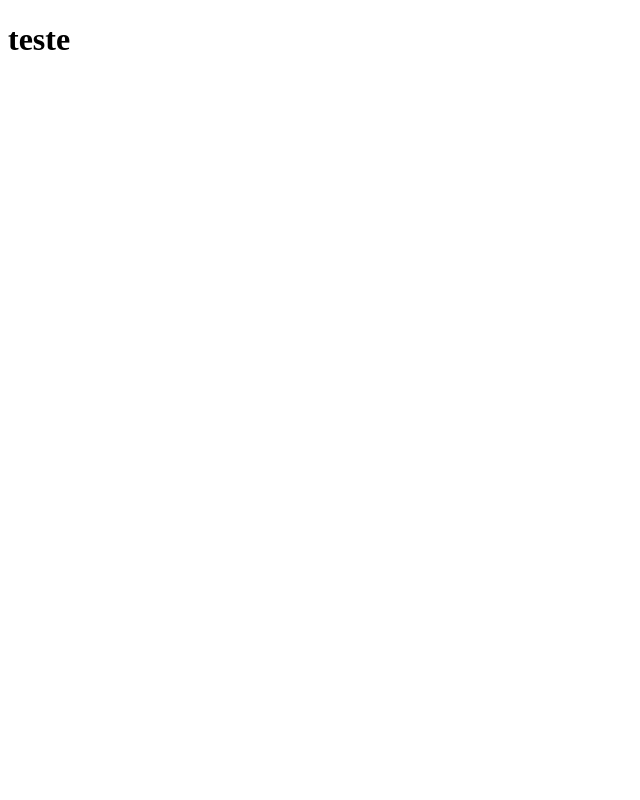
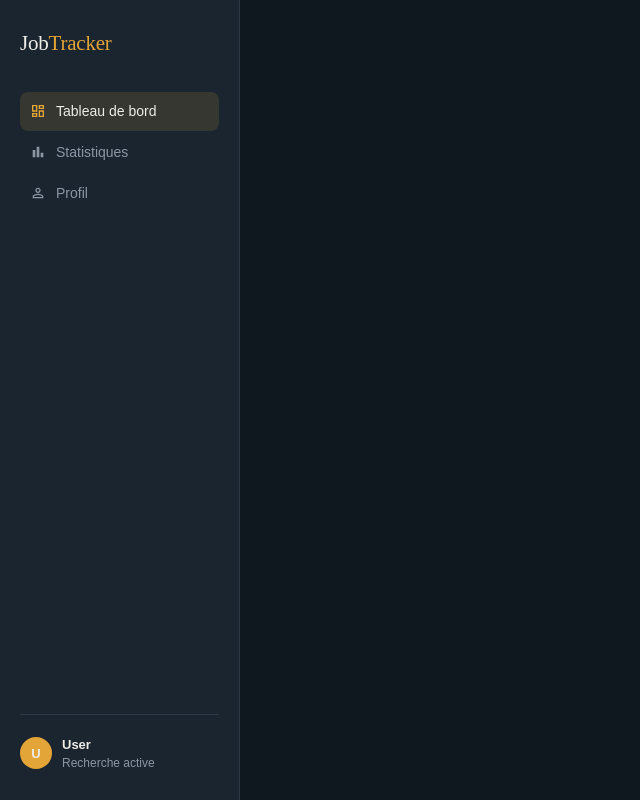
Before and after one commit to Ulquiorah/JobTracker, a React app in the folder frontend/: page / in a window 1280 px wide. Shown: the whole page, without its empty margins (0-640 px from the left). Built offline with nearby package versions, Linux system fonts and the light colour scheme; the HTML template or start-up script is replaced by a standard one.

Commit message:
feat: ajoute la sidebar

```diff
--- a/frontend/package.json
+++ b/frontend/package.json
@@ -11,7 +11,8 @@
   },
   "dependencies": {
     "react": "^19.2.8",
-    "react-dom": "^19.2.8"
+    "react-dom": "^19.2.8",
+    "react-icons": "^5.7.0"
   },
   "devDependencies": {
     "@eslint/js": "^10.0.1",
--- a/frontend/src/App.jsx
+++ b/frontend/src/App.jsx
@@ -1,10 +1,11 @@
-import { useState } from 'react'
+import SideBar from './components/sideBar'
+import './assets/style.css'
 
 function App() {
-  const [count, setCount] = useState(0)
-
   return (
-    <h1>teste</h1>
+    <>
+      <SideBar />
+    </>
   )
 }
 
--- a/frontend/src/assets/style.css
+++ b/frontend/src/assets/style.css
@@ -1,6 +1,26 @@
-/* ================================
-   CSS RESET
-   ================================ */
+/* ========================================
+   VARIABLES
+======================================== */
+
+:root {
+  --bg: #10181f;
+  --surface: #1a2530;
+  --surface-raised: #212e3b;
+  --border: #2b3946;
+
+  --text: #edece6;
+  --text-muted: #8b96a3;
+
+  --accent: #e3a438;
+  --accent-soft: rgba(227, 164, 56, 0.14);
+
+  --radius: 10px;
+}
+
+
+/* ========================================
+   RESET
+======================================== */
 
 *,
 *::before,
@@ -16,35 +36,27 @@ html {
 
 body {
   min-height: 100vh;
+  background: var(--bg);
+  color: var(--text);
+  font-family: "Public Sans", sans-serif;
+  font-size: 15px;
   line-height: 1.5;
+
   -webkit-font-smoothing: antialiased;
   text-rendering: optimizeLegibility;
 }
 
-img,
-picture,
-video,
-canvas,
-svg {
-  display: block;
-  max-width: 100%;
-}
-
+button,
 input,
-button,
 textarea,
 select {
   font: inherit;
 }
 
-button,
-a {
-  cursor: pointer;
-}
-
 button {
   border: 0;
   background: none;
+  cursor: pointer;
 }
 
 a {
@@ -52,31 +64,176 @@ a {
   text-decoration: none;
 }
 
-ul,
-ol {
-  list-style: none;
-}
-
-h1,
-h2,
-h3,
-h4,
-h5,
-h6 {
-  font-size: inherit;
-  font-weight: inherit;
-}
-
-p,
-h1,
-h2,
-h3,
-h4,
-h5,
-h6 {
-  overflow-wrap: break-word;
+img,
+svg {
+  display: block;
 }
 
 #root {
   min-height: 100vh;
 }
+
+
+/* ========================================
+   APP LAYOUT
+======================================== */
+
+.app {
+  display: grid;
+  grid-template-columns: 240px 1fr;
+  min-height: 100vh;
+}
+
+
+/* ========================================
+   SIDEBAR
+======================================== */
+
+.sidebar {
+  width: 240px;
+  min-height: 100vh;
+
+  background: var(--surface);
+  border-right: 1px solid var(--border);
+
+  padding: 28px 20px;
+
+  display: flex;
+  flex-direction: column;
+  gap: 32px;
+}
+
+
+/* ========================================
+   LOGO
+======================================== */
+
+.logo {
+  display: block;
+
+  font-family: "Fraunces", serif;
+  font-size: 21px;
+  font-weight: 500;
+
+  letter-spacing: -0.01em;
+
+  color: var(--text);
+}
+
+.logo span {
+  color: var(--accent);
+}
+
+
+/* ========================================
+   NAVIGATION
+======================================== */
+
+.nav {
+  display: flex;
+  flex-direction: column;
+  gap: 2px;
+}
+
+.nav-item {
+  display: flex;
+  align-items: center;
+
+  gap: 10px;
+
+  padding: 9px 10px;
+
+  border-radius: 8px;
+
+  color: var(--text-muted);
+
+  font-size: 14px;
+  font-weight: 500;
+
+  transition:
+    background-color 0.15s ease,
+    color 0.15s ease;
+}
+
+.nav-item svg {
+  width: 16px;
+  height: 16px;
+
+  flex-shrink: 0;
+}
+
+
+/* Hover */
+
+.nav-item:hover {
+  color: var(--text);
+  background: var(--surface-raised);
+}
+
+
+/* Active */
+
+.nav-item.active {
+  color: var(--text);
+  background: var(--accent-soft);
+}
+
+.nav-item.active svg {
+  color: var(--accent);
+}
+
+
+/* ========================================
+   SIDEBAR FOOTER
+======================================== */
+
+.sidebar-footer {
+  margin-top: auto;
+
+  display: flex;
+  align-items: center;
+
+  gap: 10px;
+
+  padding-top: 20px;
+
+  border-top: 1px solid var(--border);
+}
+
+
+/* Avatar */
+
+.avatar {
+  width: 32px;
+  height: 32px;
+
+  border-radius: 50%;
+
+  background: var(--accent);
+
+  display: flex;
+  align-items: center;
+  justify-content: center;
+
+  font-size: 13px;
+  font-weight: 600;
+
+  flex-shrink: 0;
+}
+
+
+/* User information */
+.user__information {
+  display: flex;
+  flex-direction: column;
+}
+
+.sidebar-footer .name {
+  font-size: 13px;
+  font-weight: 600;
+}
+
+.sidebar-footer .role {
+  font-size: 12px;
+  color: var(--text-muted);
+}
--- /dev/null
+++ b/frontend/src/components/sideBar.jsx
@@ -0,0 +1,58 @@
+import {
+  MdOutlineDashboard,
+  MdBarChart,
+  MdPersonOutline,
+} from "react-icons/md";
+import { useState } from "react";
+
+export default function Sidebar() {
+  const [activeItem, setActiveItem] = useState("dashboard");
+  const handleChange = (item) => {
+    setActiveItem(item);
+  };
+  return (
+    <aside className="sidebar">
+      <a href="/" className="logo">
+        Job<span>Tracker</span>
+      </a>
+
+      <nav className="nav" aria-label="Navigation principale">
+        <a
+          href="/"
+          className={`nav-item ${activeItem === "dashboard" ? "active" : ""}`}
+          onClick={() => handleChange("dashboard")}
+        >
+          <MdOutlineDashboard aria-hidden="true" />
+          <span>Tableau de bord</span>
+        </a>
+
+        <a
+          href="/statistics"
+          className={`nav-item ${activeItem === "statistics" ? "active" : ""}`}
+          onClick={() => handleChange("statistics")}
+        >
+          <MdBarChart aria-hidden="true" />
+          <span>Statistiques</span>
+        </a>
+
+        <a
+          href="/profile"
+          className={`nav-item ${activeItem === "profile" ? "active" : ""}`}
+          onClick={() => handleChange("profile")}
+        >
+          <MdPersonOutline aria-hidden="true" />
+          <span>Profil</span>
+        </a>
+        {console.log(activeItem)}
+      </nav>
+
+      <div className="sidebar-footer">
+        <div className="avatar">U</div>
+        <div className="user__information">
+          <span className="name">User</span>
+          <span className="role">Recherche active</span>
+        </div>
+      </div>
+    </aside>
+  );
+}
```
Also changed, not shown: 2 other files (tests, documents, lock files or other folders).
